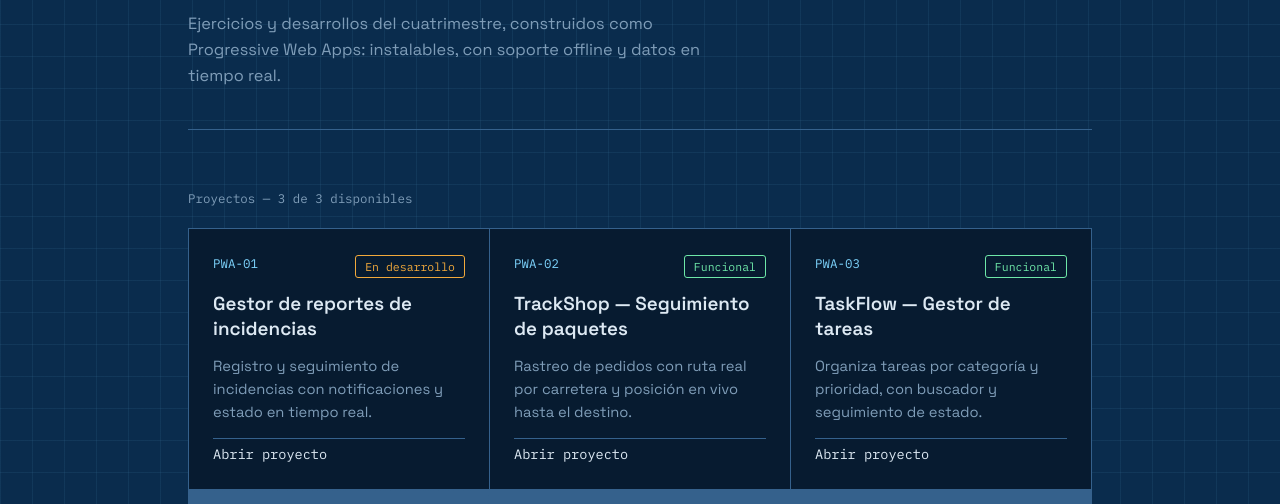
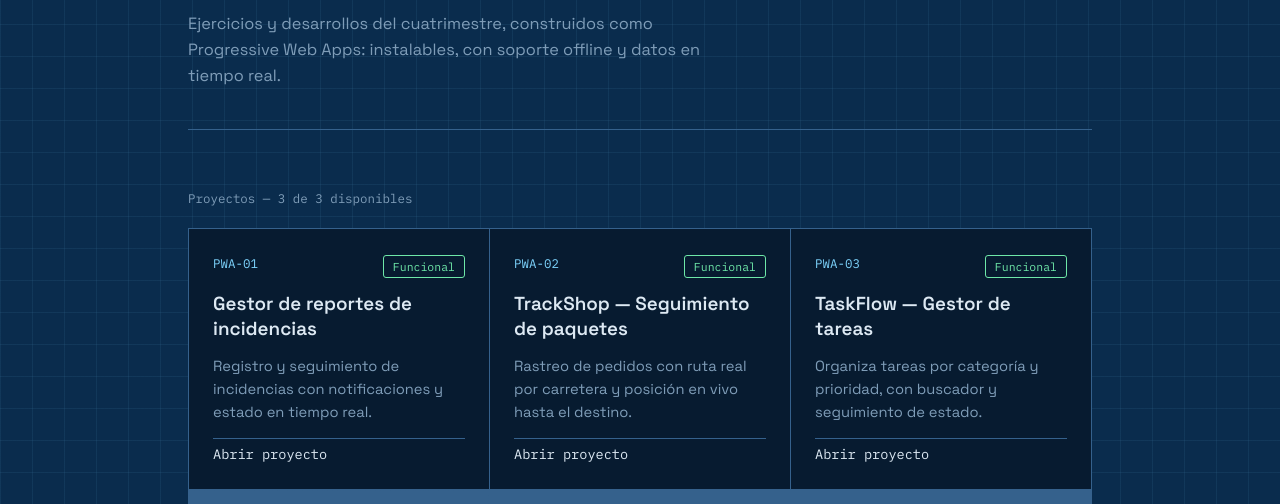
Before and after one commit to Eleyercus/PWA, a plain HTML site: page index.html in a window 1280 px wide. Shown: the part 296-800 px from the top of the page. Drawn offline with Linux system fonts and the light colour scheme.

Commit message:
Change project status from 'desarrollo' to 'funcional'

```diff
--- a/index.html
+++ b/index.html
@@ -302,8 +302,8 @@
         code: "PWA-01",
         title: "Gestor de reportes de incidencias",
         description: "Registro y seguimiento de incidencias con notificaciones y estado en tiempo real.",
-        status: "desarrollo", // funcional | desarrollo | planeado
-        statusLabel: "En desarrollo",
+        status: "funcional", // funcional | desarrollo | planeado
+        statusLabel: "Funcional",
         href: "./PWA1/",
       },
       {
```
